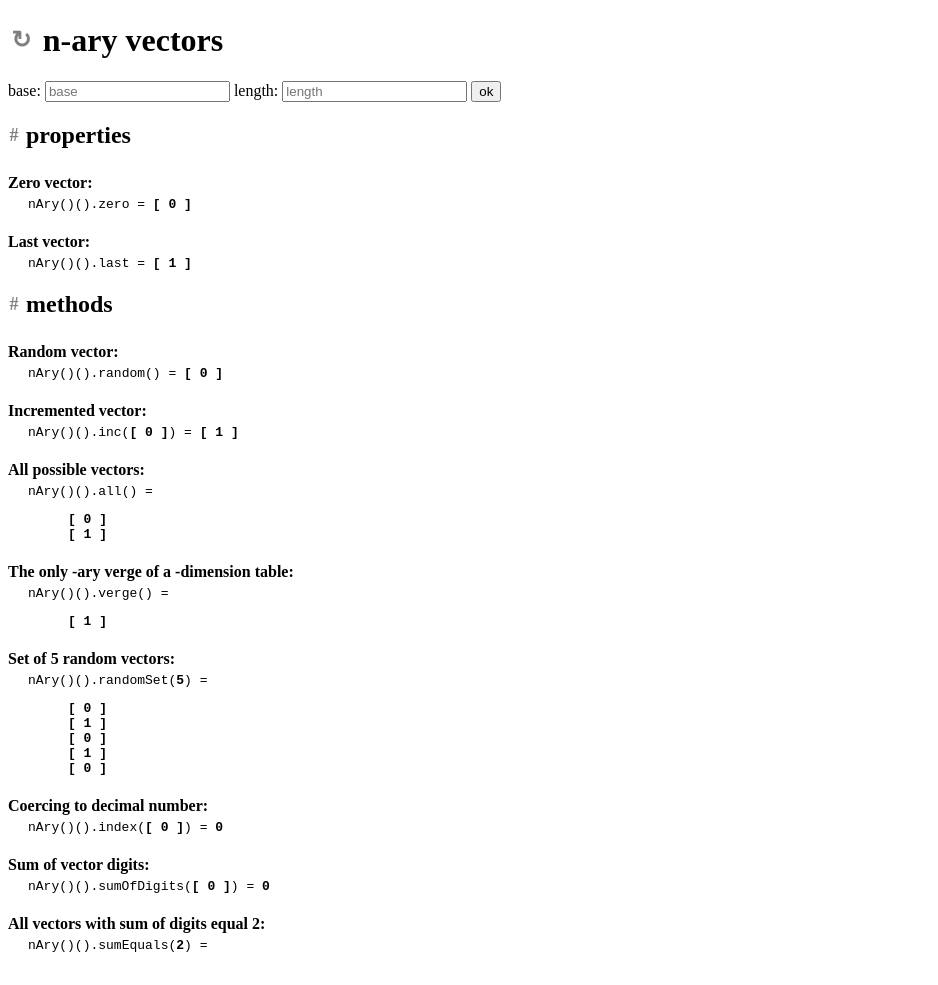
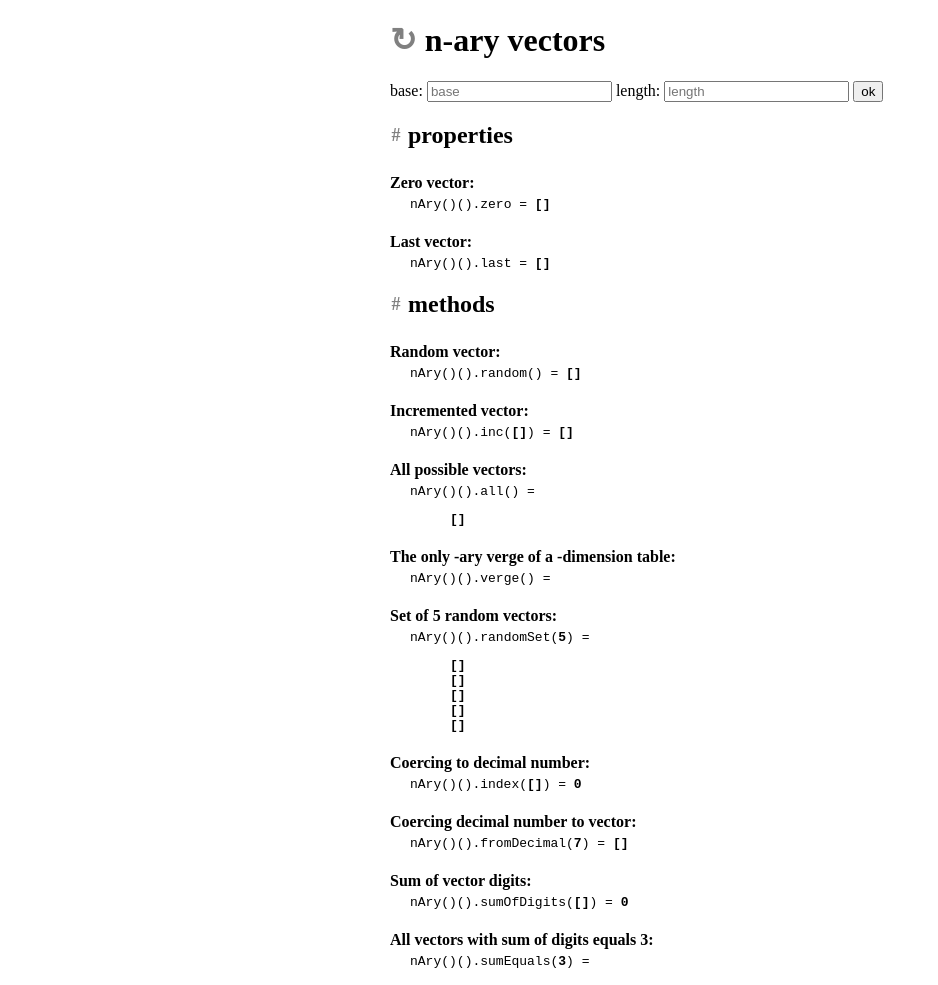
Before and after one commit to tatomyr/n-ary, a plain HTML site: page index.html in a window 1280 px wide. Shown: the whole page, without its empty margins (0-938 px from the left). Drawn offline with nearby package versions, Linux system fonts and the light colour scheme.

Commit message:
added fromDecimal(); improved docs

```diff
--- a/index.html
+++ b/index.html
@@ -10,7 +10,8 @@
     </script>
   </head>
   <body>
-    <h1><a href="" class="hash">↻</a> n-ary vectors</h1>
+    <div class="wrapper">
+      <h1><a href="" class="refresh">↻</a> n-ary vectors</h1>
 
       <div id="vm" class="">
         <form id="form">
@@ -97,6 +98,13 @@
         </p>
 
         <p class="">
+          <div class="example-desc">Coercing decimal number to vector:</div>
+          <div class="example">
+            nAry(<b>{{base}}</b>)(<b>{{length}}</b>).fromDecimal(<b>7</b>) = <b>{{fromDecimal}}</b>
+          </div>
+        </p>
+
+        <p class="">
           <div class="example-desc">Sum of vector digits:</div>
           <div class="example">
             nAry(<b>{{base}}</b>)().sumOfDigits(<b>{{random}}</b>) = <b>{{sumOfDigits}}</b>
@@ -104,9 +112,9 @@
         </p>
 
         <p class="">
-        <div class="example-desc">All vectors with sum of digits equal 2:</div>
+          <div class="example-desc">All vectors with sum of digits equals 3:</div>
           <div class="example">
-          nAry(<b>{{base}}</b>)(<b>{{length}}</b>).sumEquals(<b>2</b>) =
+            nAry(<b>{{base}}</b>)(<b>{{length}}</b>).sumEquals(<b>3</b>) =
             <b>
               <ul>
                 <li v-for="vector of sumEquals">{{vector}}</li>
@@ -116,6 +124,7 @@
         </p>
 
 
+      </div>
     </div>
 
 
@@ -141,8 +150,9 @@
           verge: nAry(query.base)(query.length).verge(),
           randomSet: nAry(query.base)(query.length).randomSet(5),
           index: nAry(query.base)().index(random),
+          fromDecimal: nAry(query.base)(query.length).fromDecimal(7),
           sumOfDigits: nAry(query.base)().sumOfDigits(random),
-          sumEquals: nAry(query.base)(query.length).sumEquals(2),
+          sumEquals: nAry(query.base)(query.length).sumEquals(3),
         },
         computed: {
 
--- a/n-ary.js
+++ b/n-ary.js
@@ -1,18 +1,40 @@
 // Radix?
-const nAry = (base = 2) => (length = 1) => {
-  // Max each digit value:
+/**
+ * The nAry lib provides methods to deal with n-ary vectors.
+ * You can think of them as of base-n numbers but with fixed length.
+ * Those vectors could help to linearize nested loops
+ * (especially it's helpful when an amount of subsidiaries is not specified beforehand).
+ * To use this library features you have to type something like 'nAry(<base>)([<length>]).<someMethod>([<parameter>])'
+ *
+ * @param {number} base - The base (or radix or arity in another words) of vector.
+ * @param {number} length - Amount of digits of vector.
+ */
+const nAry = (base = 2) => (length = 0) => {
+  /**
+   * Max value of each digit.
+   */
   const range = base - 1;
 
-  // Zero vector:
+  /**
+   * Zero vector.
+   */
   const zero = Array(length).fill(0);
 
-  // The last vector:
+  /**
+   * The last vector.
+   */
   const last = Array(length).fill(range);
 
-  // A random vector:
+  /**
+   * A random vector.
+   */
   const random = () => zero.map(digit => Math.floor(Math.random() * base));
 
-  // (base)-ary incrementation:
+  /**
+   * A (base)-ary incrementation of a (vector)
+   *
+   * @param {array} vector - A vector to be incremented.
+   */
   const inc = (vector) => {
     const index = vector.findIndex(digit => digit < range);
     return index === -1 ? (
@@ -24,7 +46,9 @@ const nAry = (base = 2) => (length = 1) => {
     ];
   }
 
-  // Brute force:
+  /**
+   * Brute force.
+   */
   const all = () => {
     const vectors = [zero];
     for (let i = 1; i < Math.pow(base, length); i++) {
@@ -33,7 +57,9 @@ const nAry = (base = 2) => (length = 1) => {
     return vectors;
   }
 
-  // Generates just the (base)-ary verge of the (length)-dimension table:
+  /**
+   * Generates just the (base)-ary verge of the (length)-dimension table.
+   */
   // const verge = length => {
   //   const vectors = [last(length)];
   //   for (let i = 1; i < Math.pow(base, length) - Math.pow(range, length); i++) {
@@ -47,22 +73,38 @@ const nAry = (base = 2) => (length = 1) => {
   // }
   const verge = () => all().filter(vector => vector.some(digit => digit === range));
 
-  // Set of (count) random vectors:
+  /**
+   * Set of (count) random vectors.
+   *
+   * @param {number} count - Count of vectors to output.
+   */
   const randomSet = count => Array(count).fill().map(() => random());
 
-  // Converts (base)-ary number to decimal:
+  /**
+   * Converts (base)-ary vector as a number to decimal.
+   */
   const index = vector => vector.reduce((sum, item, i) => sum + item * Math.pow(base, i), 0);
+
+  /**
+   * Coerces base-10 number to (base)-ary (length)-large vector.
+   *
+   * @param {number} value - Decimal number to convert.
+   */
+  const fromDecimal = (value = 0) => Array(value).fill().reduce(prev => inc(prev), zero);
 
   const sumOfDigits = vector => vector.reduce((sum, item) => sum + +item, 0);
 
-  // Returns all vectors with specified sum of digits value
+  /**
+   * Returns all vectors with specified sum of digits value.
+   *
+   * @param {number} value - Decimal number, which the sum of digits must be equals to.
+   */
   const sumEquals = value => all().filter(vector => sumOfDigits(vector) === value);
 
-  // Generates chunks of datasets
+  /**
+   * Generates chunks of datasets.
+   */
   // const chunk = maxChunkCount => ...
-
-  // Coerces base-10 number to (base)-ary (length)-large vector
-  // nAry(base)(length).coerce(base10)
 
   return {
     base,
@@ -76,6 +118,7 @@ const nAry = (base = 2) => (length = 1) => {
     verge,
     randomSet,
     index,
+    fromDecimal,
     sumOfDigits,
     sumEquals,
   };
--- a/style.css
+++ b/style.css
@@ -1,3 +1,10 @@
+.wrapper {
+  min-width: 400px;
+  width: 500px;
+  max-width: 800px;
+  margin: 0 auto;
+}
+
 .example-desc {
   font-weight: bold;
   padding: 5px 0;
@@ -27,3 +34,17 @@ li {
 
   transform: scale(1);
 }
+
+.refresh {
+  display: inline-block;
+  text-decoration: none;
+  color: grey;
+
+  transition: transform 0.5s, color 0.5s;
+}
+
+.refresh:hover {
+  color: #101010;
+
+  transform: rotate(45deg);
+}
```
Also changed, not shown: README.md. Lines whose indentation alone changed are shown as unchanged.
